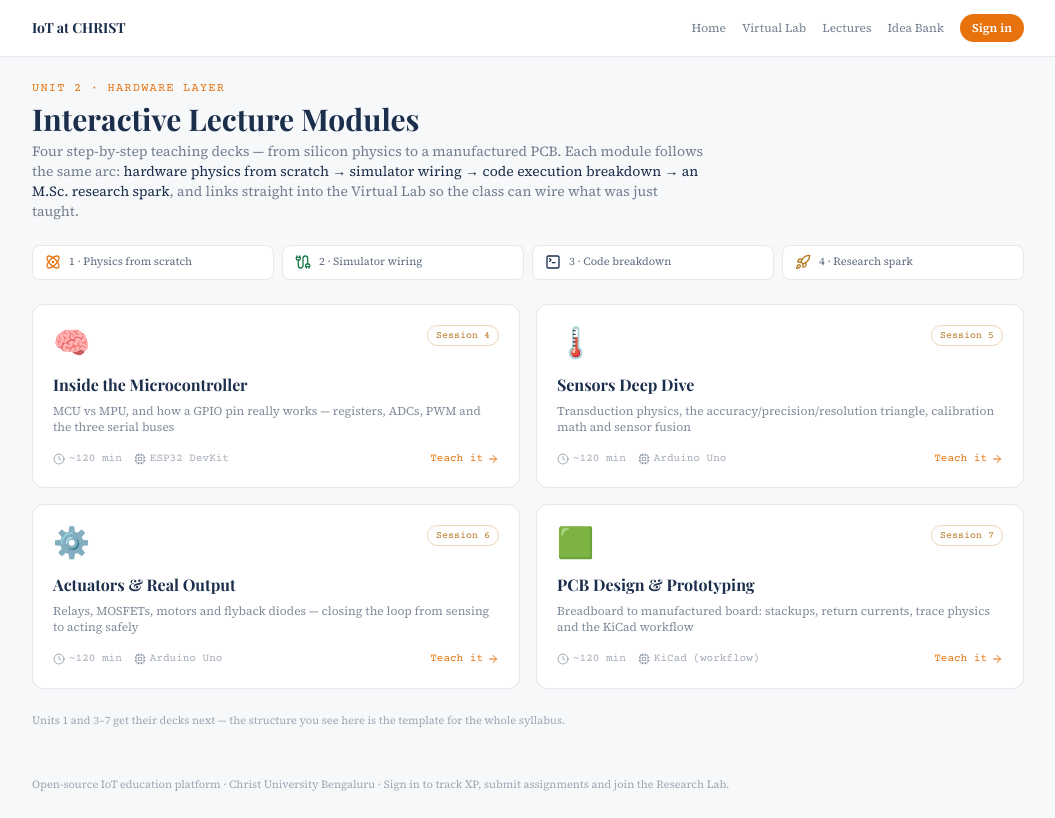
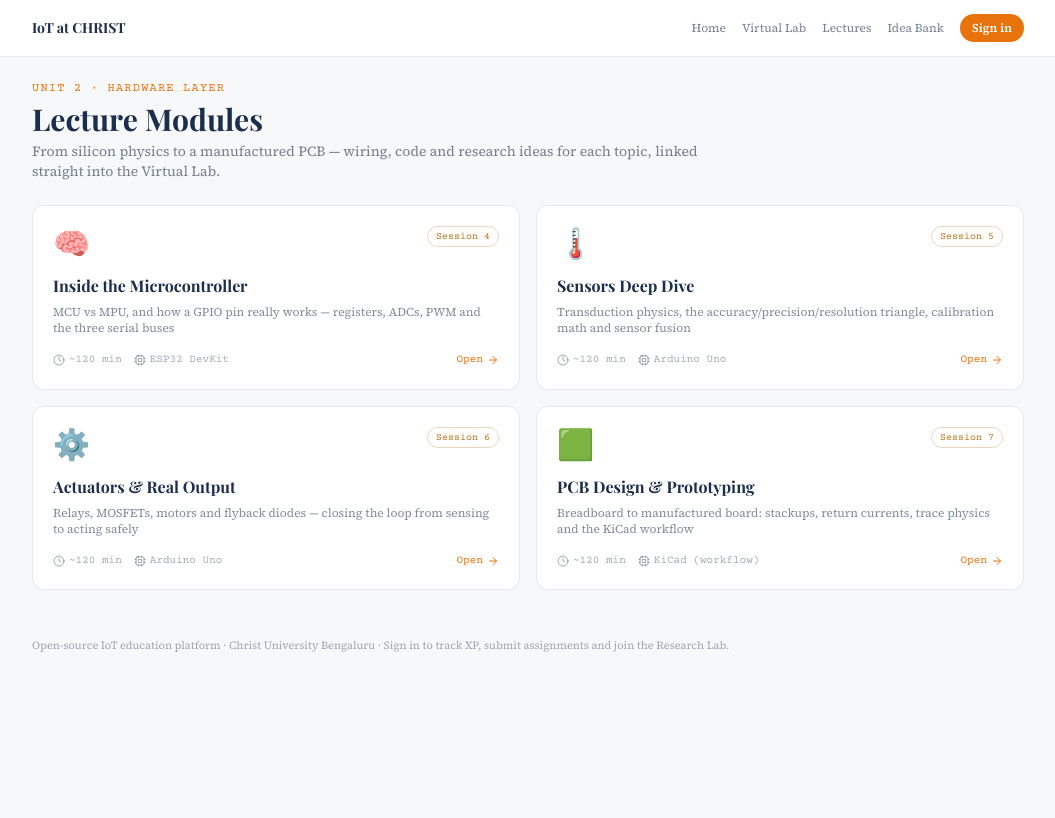
Before and after one commit to TheBrainCord/Academic, a Next.js app in the folder iot-at-christ/: page /learn in a window 1280 px wide. Shown: the whole page, without its empty margins (112-1167 px from the left). Built offline with nearby package versions, Linux system fonts and the light colour scheme; a web font is replaced by a local one.

Commit message:
Refine /learn into a clean teaching deck
Drop meta-framing about the 4-part method, classroom tips, and badge
labels referencing audience/format ("Part N", "M.Sc."). The gallery and
viewer now read as direct course content suitable for screen-sharing.

```diff
--- a/iot-at-christ/app/(public)/learn/page.tsx
+++ b/iot-at-christ/app/(public)/learn/page.tsx
@@ -1,9 +1,8 @@
 import Link from 'next/link'
-import { ArrowRight, Atom, Cable, Clock, Cpu, Rocket, TerminalSquare } from 'lucide-react'
+import { ArrowRight, Clock, Cpu } from 'lucide-react'
 import { UNIT2_MODULES } from '@/content/lectures/unit2'
 
-// Unit 2 interactive lecture gallery — the PPT replacement. Public like the
-// Virtual Lab: no login, no database, teachable from any browser.
+// Unit 2 lecture gallery — pick a module to open its slide deck.
 export default function LearnPage() {
   return (
     <div className="space-y-6">
@@ -12,29 +11,12 @@ export default function LearnPage() {
           Unit 2 · Hardware Layer
         </p>
         <h1 className="text-3xl font-display font-bold text-christ-navy mt-1">
-          Interactive Lecture Modules
+          Lecture Modules
         </h1>
         <p className="text-sm font-body text-christ-navy/60 mt-1 max-w-2xl">
-          Four step-by-step teaching decks — from silicon physics to a manufactured PCB. Each module
-          follows the same arc: <span className="text-christ-navy">hardware physics from scratch → simulator
-          wiring → code execution breakdown → an M.Sc. research spark</span>, and links straight into the
-          Virtual Lab so the class can wire what was just taught.
+          From silicon physics to a manufactured PCB — wiring, code and research ideas for each topic,
+          linked straight into the Virtual Lab.
         </p>
-      </div>
-
-      {/* The 4-part method, stated once */}
-      <div className="grid grid-cols-2 sm:grid-cols-4 gap-2">
-        {[
-          { icon: Atom, label: '1 · Physics from scratch', tone: 'text-christ-saffron' },
-          { icon: Cable, label: '2 · Simulator wiring', tone: 'text-christ-green' },
-          { icon: TerminalSquare, label: '3 · Code breakdown', tone: 'text-christ-navy' },
-          { icon: Rocket, label: '4 · Research spark', tone: 'text-christ-gold' },
-        ].map(({ icon: Icon, label, tone }) => (
-          <div key={label} className="rounded-lg border border-christ-navy/10 bg-white px-3 py-2 flex items-center gap-2">
-            <Icon className={`h-4 w-4 shrink-0 ${tone}`} />
-            <span className="text-[11px] font-body text-christ-navy/70">{label}</span>
-          </div>
-        ))}
       </div>
 
       <div className="grid grid-cols-1 sm:grid-cols-2 gap-4">
@@ -58,16 +40,12 @@ export default function LearnPage() {
               <span className="inline-flex items-center gap-1"><Clock className="h-3 w-3" /> ~{mod.minutes} min</span>
               <span className="inline-flex items-center gap-1"><Cpu className="h-3 w-3" /> {mod.board}</span>
               <span className="ml-auto inline-flex items-center gap-1 text-christ-saffron">
-                Teach it <ArrowRight className="h-3 w-3 group-hover:translate-x-0.5 transition-transform" />
+                Open <ArrowRight className="h-3 w-3 group-hover:translate-x-0.5 transition-transform" />
               </span>
             </div>
           </Link>
         ))}
       </div>
-
-      <p className="text-[11px] font-body text-christ-navy/40">
-        Units 1 and 3–7 get their decks next — the structure you see here is the template for the whole syllabus.
-      </p>
     </div>
   )
 }
--- a/iot-at-christ/components/lectures/LectureViewer.tsx
+++ b/iot-at-christ/components/lectures/LectureViewer.tsx
@@ -31,11 +31,11 @@ interface Slide {
 }
 
 const PART_BADGE: Record<SlideKind, { label: string; icon: typeof Atom; tone: string }> = {
-  overview: { label: 'Module overview', icon: ListChecks, tone: 'text-christ-navy bg-christ-navy/10' },
-  physics: { label: 'Part 1 · Hardware physics from scratch', icon: Atom, tone: 'text-christ-saffron bg-christ-saffron/10' },
-  wiring: { label: 'Part 2 · Simulator wiring & setup', icon: Cable, tone: 'text-christ-green bg-christ-green/10' },
-  code: { label: 'Part 3 · Code execution breakdown', icon: TerminalSquare, tone: 'text-christ-navy bg-christ-navy/10' },
-  research: { label: 'Part 4 · M.Sc. research spark', icon: Rocket, tone: 'text-christ-gold bg-christ-gold/10' },
+  overview: { label: 'Overview', icon: ListChecks, tone: 'text-christ-navy bg-christ-navy/10' },
+  physics: { label: 'Hardware & Physics', icon: Atom, tone: 'text-christ-saffron bg-christ-saffron/10' },
+  wiring: { label: 'Wiring & Setup', icon: Cable, tone: 'text-christ-green bg-christ-green/10' },
+  code: { label: 'Code Walkthrough', icon: TerminalSquare, tone: 'text-christ-navy bg-christ-navy/10' },
+  research: { label: 'Research Direction', icon: Rocket, tone: 'text-christ-gold bg-christ-gold/10' },
 }
 
 function AsciiBlock({ art, caption }: { art: string; caption: string }) {
@@ -196,9 +196,6 @@ export function LectureViewer({ module: mod }: { module: LectureModule }) {
                 )
               })}
             </div>
-            <p className="text-[11px] font-body text-christ-navy/40">
-              Tip for the classroom: use ← and → arrow keys to drive the deck. Your position is saved per module.
-            </p>
           </div>
         )}
 
```
